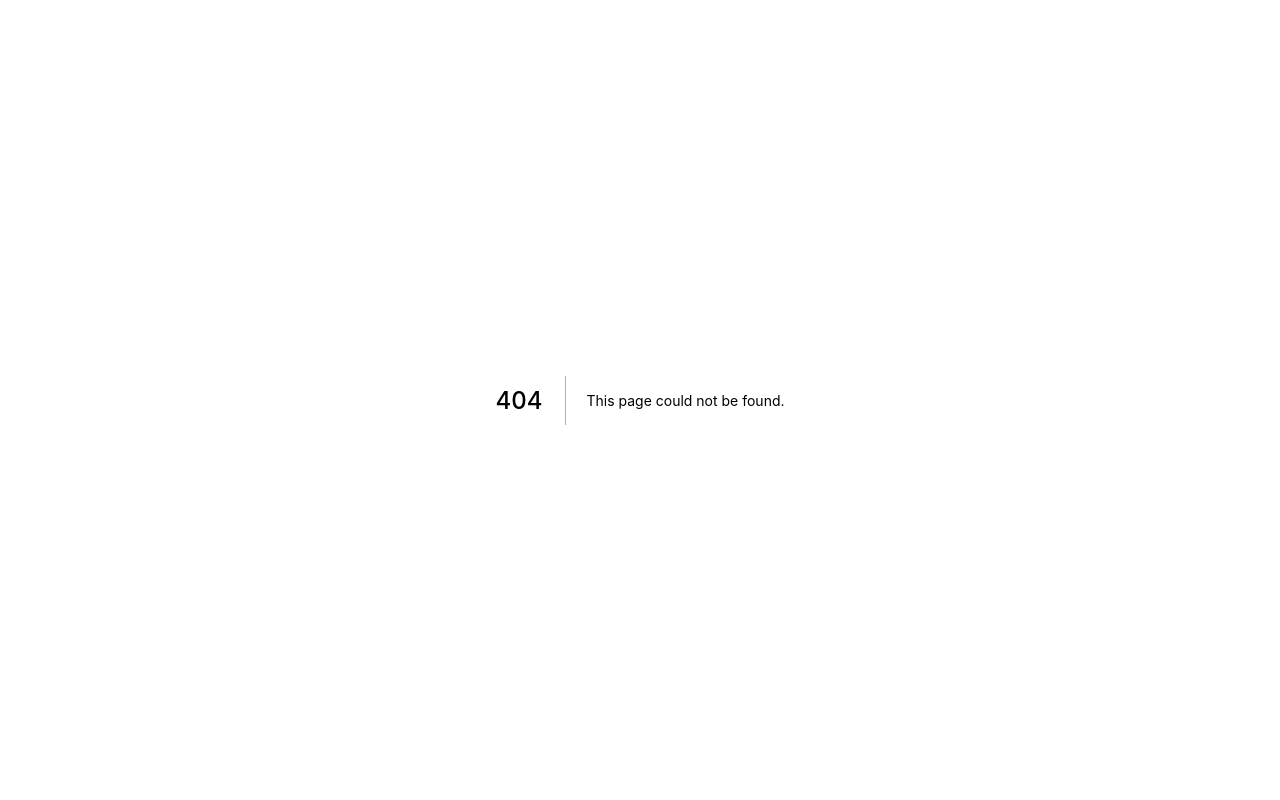
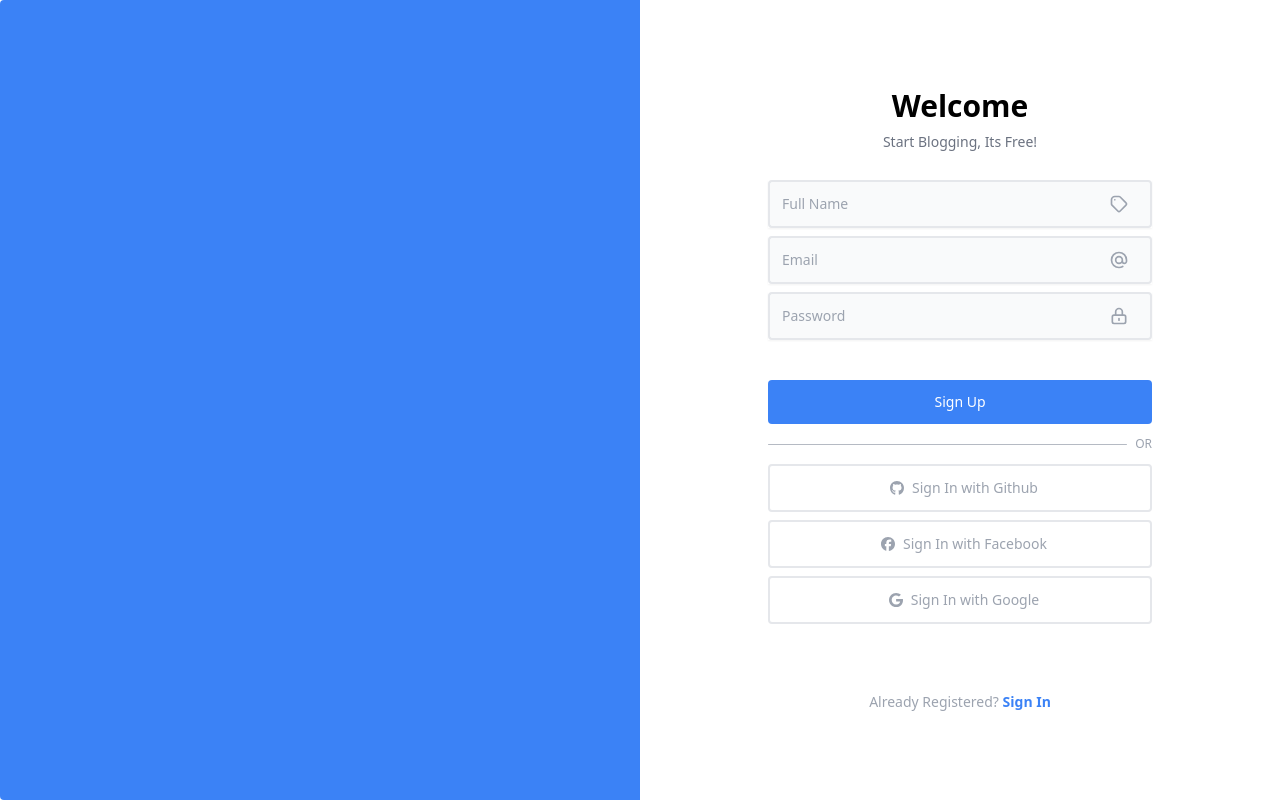
Before and after one commit to danncodes/next-blog, a Next.js app: page /signup in a window 1280 px wide. Before the commit this address had no page. Built offline with nearby package versions, Linux system fonts and the light colour scheme; no server answers.

Commit message:
initial SignUp Setup

```diff
--- /dev/null
+++ b/pages/api/users.js
@@ -0,0 +1,6 @@
+// Next.js API route support: https://nextjs.org/docs/api-routes/introduction
+
+export default function handler(req, res) {
+    console.log(req.body)
+    res.status(200).json({ name: 'John Doe' })
+  }
--- a/pages/signin.js
+++ b/pages/signin.js
@@ -1,5 +1,8 @@
 import Head from 'next/head'
+import Link from 'next/link'
+
 import { getSession, signIn } from "next-auth/react"
+
 import { FontAwesomeIcon } from '@fortawesome/react-fontawesome'
 import { faFacebook, faGithub, faGoogle } from '@fortawesome/free-brands-svg-icons'
 
@@ -83,6 +86,11 @@ export default function Signin() {
           </button>
 
         </div>
+
+         {/* Link to Signup */}
+         <div className='w-full flex justify-center mt-8'>
+          <p className='text-sm text-gray-400'>Dont have an account yet? <Link href='/signup'><a className='text-blue-500 font-semibold cursor-pointer hover:text-blue-600 duration-100'>Sign Up</a></Link></p>
+        </div>
       </form>
     </main>
   )
--- /dev/null
+++ b/pages/signup.js
@@ -0,0 +1,138 @@
+import Head from 'next/head'
+import Link from 'next/link'
+
+import { FontAwesomeIcon } from '@fortawesome/react-fontawesome'
+import { faFacebook, faGithub, faGoogle } from '@fortawesome/free-brands-svg-icons'
+
+import { getSession, signIn } from "next-auth/react"
+import { useState } from 'react'
+
+export default function Signup() {
+
+    const [name, setName] = useState("")
+    const [email, setEmail] = useState("")
+    const [password, setPassword] = useState("")
+
+    const [error, setError] = useState(false)
+
+    const handleSubmit = async(e) => {
+        e.preventDefault()
+        const data = {name, email, password}
+
+        try {
+            const req = await fetch("http://localhost:3000/api/users", {
+                method: "POST",
+                headers: {'Content-Type': 'application/json'},
+                body: JSON.stringify(data)
+            })
+            if(!req.ok) throw new Error("Error Posting Data")
+
+        } catch (err) {
+            console.log(err)
+            setError(true)
+        }
+    }
+
+  return (
+    <main className='w-full h-screen flex'>
+      <Head>
+        <title>Sign Up | Blog</title>
+        <meta name="description" content="Generated by create next app" />
+        <link rel="icon" href="/favicon.ico" />
+      </Head>
+
+      <div className='hidden w-1/2 bg-blue-500 rounded rounded-r-none lg:block'></div>
+
+      <form onSubmit={ handleSubmit } className='w-full lg:w-1/2 h-full bg-white rounded rounded-l-none flex flex-col justify-center'>
+
+        {/* Logo */}
+
+        {/* Header */}
+        <header className='w-96 mx-auto px-4 mb-6'>
+          <h1 className='text-3xl font-semibold text-center mb-2'>Welcome</h1>
+          <p className='text-sm text-gray-500 text-center'>Start Blogging, Its Free!</p>
+        </header>
+
+        {/* Name, Email and Password */}
+        <div className='flex flex-col items-center w-full'>
+
+            <div className='w-96 flex shadow-sm my-1'>
+                <input onChange={(e) => { setName(e.target.value)}} value={name} type="text" className=' w-full p-3 rounded rounded-r-none border-r-0 bg-gray-50 outline-none border-2 duration-100 text-sm text-gray-400' placeholder='Full Name' required/>
+
+                <aside className='h-full w-12 flex items-center rounded rounded-l-none border-2 border-l-0 bg-gray-50'>
+                    <svg xmlns="http://www.w3.org/2000/svg" className="h-5 w-5 stroke-gray-400" fill="none" viewBox="0 0 24 24" stroke="currentColor">
+                        <path strokeLinecap="round" strokeLinejoin="round" strokeWidth={2} d="M7 7h.01M7 3h5c.512 0 1.024.195 1.414.586l7 7a2 2 0 010 2.828l-7 7a2 2 0 01-2.828 0l-7-7A1.994 1.994 0 013 12V7a4 4 0 014-4z" />
+                    </svg>
+                </aside>
+            </div>
+
+            <div className='w-96 flex shadow-sm my-1'>
+            <input onChange={(e) => { setEmail(e.target.value)}} value={email} type="email" className=' w-full p-3 rounded rounded-r-none border-r-0 bg-gray-50 outline-none border-2 duration-100 text-sm text-gray-400' placeholder='Email' required/>
+
+            <aside className='h-full w-12 flex items-center rounded rounded-l-none border-2 border-l-0 bg-gray-50'>
+                <svg xmlns="http://www.w3.org/2000/svg" className="h-5 w-5 stroke-gray-400" fill="none" viewBox="0 0 24 24">
+                <path strokeLinecap="round" strokeLinejoin="round" strokeWidth={2} d="M16 12a4 4 0 10-8 0 4 4 0 008 0zm0 0v1.5a2.5 2.5 0 005 0V12a9 9 0 10-9 9m4.5-1.206a8.959 8.959 0 01-4.5 1.207" />
+                </svg>
+            </aside>
+            </div>
+
+            <div className='w-96 flex shadow-sm my-1'>
+            <input onChange={(e) => { setPassword(e.target.value)}} value={password} type="password" className=' w-full p-3 rounded rounded-r-none border-r-0 bg-gray-50 outline-none border-2 duration-100 text-sm text-gray-400' placeholder='Password' required/>
+
+            <aside className='h-full w-12 flex items-center rounded rounded-l-none border-2 border-l-0 bg-gray-50'>
+                <svg xmlns="http://www.w3.org/2000/svg" className="h-5 w-5 stroke-gray-400" fill="none" viewBox="0 0 24 24" stroke="currentColor">
+                <path strokeLinecap="round" strokeLinejoin="round" strokeWidth={2} d="M12 15v2m-6 4h12a2 2 0 002-2v-6a2 2 0 00-2-2H6a2 2 0 00-2 2v6a2 2 0 002 2zm10-10V7a4 4 0 00-8 0v4h8z" />
+                </svg>
+            </aside>
+            </div>
+        </div>
+
+        {/* Signup and Oauth Button */}
+        <div className='flex flex-col items-center w-full my-8 text-sm'>
+          <button type='submit' className='p-3 w-96 bg-blue-500 hover:bg-blue-600 duration-200 mx-auto text-white rounded my-1'>Sign Up</button>
+
+            <div className='w-96 flex items-center my-2'>
+                <hr className='border-1 border-opacity-75 border-gray-400 rounded w-full' />
+                <span className='ml-2 text-xs text-gray-400'>OR</span>
+            </div>
+
+          {/* Github */}
+          <button type='button' className='flex justify-center cursor-pointer items-center p-3 w-96 bg-white border-2 border-gray-200 hover:border-gray-300 duration-200 mx-auto text-gray-400 rounded my-1' onClick={ () => {signIn('github', { callbackUrl: "/" })}}>
+            <FontAwesomeIcon icon={ faGithub } className="h-5 mx-2"/>
+            <p type='button' className=''>Sign In with Github</p>
+          </button>
+
+          {/* Facebook */}
+          <button type='button' className='flex justify-center cursor-pointer items-center p-3 w-96 bg-white border-2 border-gray-200 hover:border-gray-300 duration-200 mx-auto text-gray-400 rounded my-1' onClick={ () => {signIn('facebook', { callbackUrl: "/" })}}>
+            <FontAwesomeIcon icon={ faFacebook } className="h-5 mx-2"/>
+            <p type='button' className=''>Sign In with Facebook</p>
+          </button>
+
+          {/* Google */}
+          <button type='button' className='flex justify-center cursor-pointer items-center p-3 w-96 bg-white border-2 border-gray-200 hover:border-gray-300 duration-200 mx-auto text-gray-400 rounded my-1' onClick={ () => {signIn('google', { callbackUrl: "/" })}}>
+            <FontAwesomeIcon icon={ faGoogle } className="h-5 mx-2"/>
+            <p type='button' className=''>Sign In with Google</p>
+          </button>
+        </div>
+
+        {/* Link to Signup */}
+        <div className='w-full flex justify-center mt-8'>
+          <p className='text-sm text-gray-400'>Already Registered? <Link href='/signin'><a className='text-blue-500 font-semibold cursor-pointer hover:text-blue-600 duration-100'>Sign In</a></Link></p>
+        </div>
+
+
+      </form>
+    </main>
+  )
+}
+
+export async function getServerSideProps(context){
+  try {
+    const session = await getSession(context)
+    if(session) return { redirect: { destination: '/', permanent: false } }
+    return { props: {} }
+
+  } catch (error) {
+    console.log(error)
+  }
+}
```
